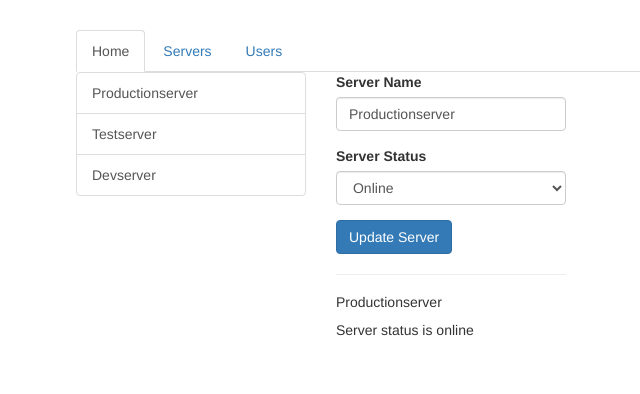
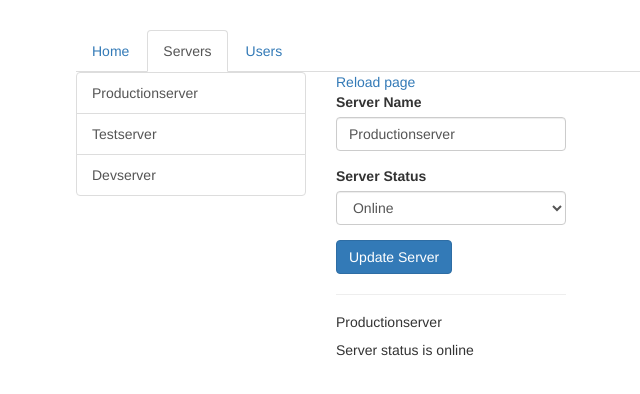
Before and after one commit to coluzziandrea/Angular-The-Complete-Guide, an Angular app in the folder routing-start/: page /servers in a window 1280 px wide. Shown: the top 394 px of the page, without its empty margins (189-829 px from the left). Built offline with nearby package versions, Linux system fonts and the light colour scheme.

Commit message:
added routerlinkActive to highlight selected tab

```diff
--- a/routing-start/src/app/app.component.html
+++ b/routing-start/src/app/app.component.html
@@ -2,9 +2,19 @@
   <div class="row">
     <div class="col-xs-12 col-sm-10 col-md-8 col-sm-offset-1 col-md-offset-2">
       <ul class="nav nav-tabs">
-        <li role="presentation" class="active"><a routerLink="/">Home</a></li>
-        <li role="presentation"><a routerLink="/servers">Servers</a></li>
-        <li role="presentation"><a [routerLink]="'/users'">Users</a></li>
+        <li
+          role="presentation"
+          routerLinkActive="active"
+          [routerLinkActiveOptions]="{ exact: true }"
+        >
+          <a routerLink="/">Home</a>
+        </li>
+        <li role="presentation" routerLinkActive="active">
+          <a routerLink="/servers">Servers</a>
+        </li>
+        <li role="presentation" routerLinkActive="active">
+          <a [routerLink]="'/users'">Users</a>
+        </li>
       </ul>
     </div>
   </div>
--- a/routing-start/src/app/servers/servers.component.html
+++ b/routing-start/src/app/servers/servers.component.html
@@ -1,17 +1,15 @@
 <div class="row">
   <div class="col-xs-12 col-sm-4">
     <div class="list-group">
-      <a
-        href="#"
-        class="list-group-item"
-        *ngFor="let server of servers">
+      <a href="#" class="list-group-item" *ngFor="let server of servers">
         {{ server.name }}
       </a>
     </div>
   </div>
   <div class="col-xs-12 col-sm-4">
+    <a routerLink="/servers">Reload page</a>
     <app-edit-server></app-edit-server>
-    <hr>
+    <hr />
     <app-server></app-server>
   </div>
 </div>
```
